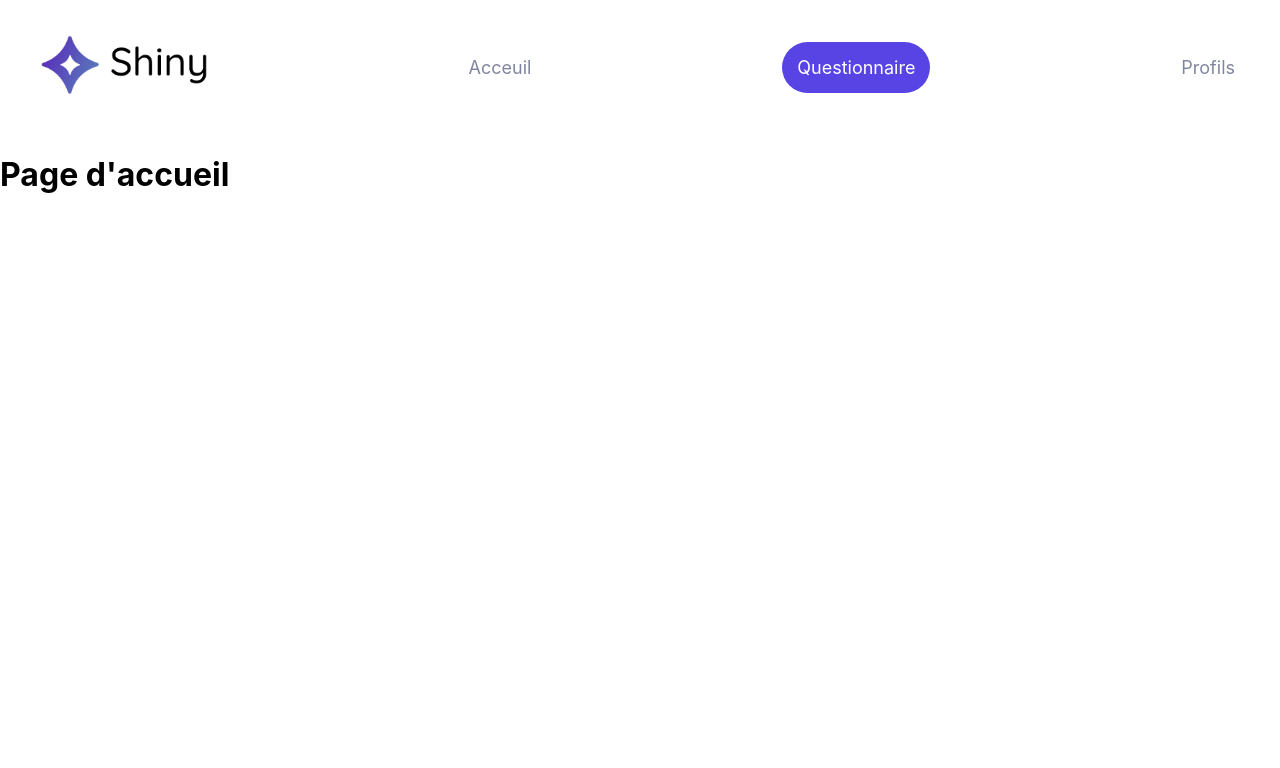
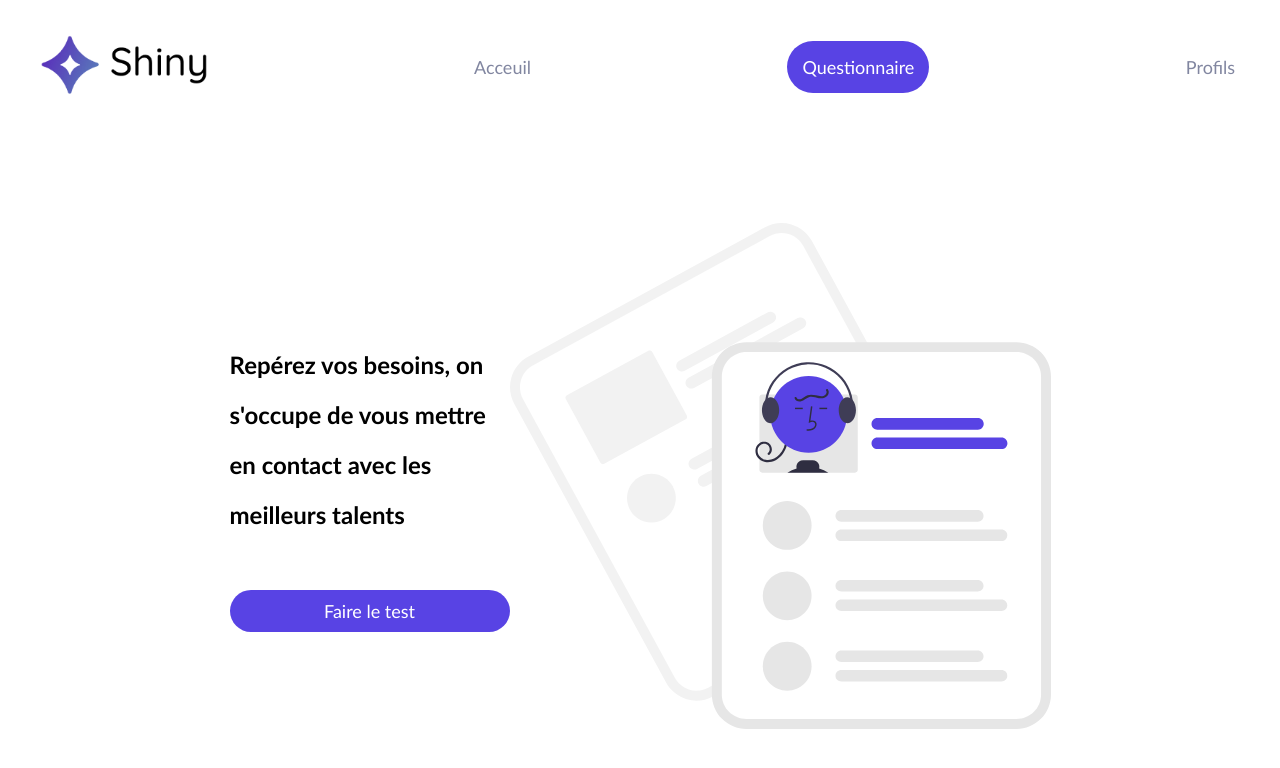
Before and after one commit to vegAs-RW/freelance-react-app, a React (Create React App) app in the folder freelance-app/: page / in a window 1280 px wide. Shown: the top 768 px of the page. Built offline with nearby package versions, Linux system fonts and the light colour scheme.

Commit message:
add stylised component

```diff
--- a/freelance-app/src/App.jsx
+++ b/freelance-app/src/App.jsx
@@ -6,10 +6,17 @@
 import Error from "./components/Error";
 import Results from "./pages/Results";
 import Freelances from "./pages/Freelances";
+import { createGlobalStyle } from "styled-components";
+
+const GlobalStyle = createGlobalStyle`
+div {
+  font-family: 'Trebuchet MS', Helvetica, sans-serif;
+}`
 
 function App() {
   return (
     <BrowserRouter>
+    <GlobalStyle />
     <Header />
 
       <Routes>
--- a/freelance-app/src/pages/Freelances/index.jsx
+++ b/freelance-app/src/pages/Freelances/index.jsx
@@ -57,7 +57,7 @@
     return (
         <div>
             <PageTitle>Trouvez votre freelance</PageTitle>
-            <PageSubtitle>Chez Shinyy vous trouverez le profil qui correspond a votre recherche</PageSubtitle>
+            <PageSubtitle>Chez Shinyy vous trouverez le profil qui correspond à vos besoins</PageSubtitle>
             <CardsContainer>
             {freelanceProfiles.map((profil, index) => (
                 <Card key={`${profil.name}-${index}`}
--- a/freelance-app/src/pages/Home/index.jsx
+++ b/freelance-app/src/pages/Home/index.jsx
@@ -1,11 +1,57 @@
-import React from 'react';
+import React from "react";
+import styled from "styled-components";
+import colors from "../../utils/style/colors";
+import { StyledLink } from '../../utils/style/Atom';
+import HomeIllustration from "../../assets/home-illustration.svg";
+
+const HomeWrapper = styled.div`
+  display: flex;
+  justify-content: center;
+`;
+
+const HomeContainer = styled.div`
+  margin: 30px;
+  background-color: ${colors.background};
+  padding: 60px 90px;
+  display: flex;
+  flex-direction: row;
+  max-width: 1200px;
+`;
+
+const LeftCol = styled.div`
+  display: flex;
+  flex-direction: column;
+  justify-content: center;
+  flex:1;
+  ${StyledLink} {
+    max-width: 250px;
+  }
+`;
+
+const StyledTitle = styled.h2`
+        padding-bottom: 30px;
+        max-width:280px;
+        line-height: 50px;
+`
+
+const Illustration = styled.img`
+        flex:1;
+`
 
 const Home = () => {
-    return (
-        <div>
-            <h1>Page d'accueil</h1>
-        </div>
-    );
+  return (
+    <HomeWrapper>
+    <HomeContainer>
+    <LeftCol>
+        <StyledTitle>Repérez vos besoins, on s'occupe de vous mettre en contact avec les meilleurs talents</StyledTitle>
+        <StyledLink to="/survey/1" $isFullLink>
+            Faire le test
+        </StyledLink>
+        </LeftCol>
+        <Illustration src={HomeIllustration} />
+    </HomeContainer>
+    </HomeWrapper>
+  );
 };
 
 export default Home;
```
